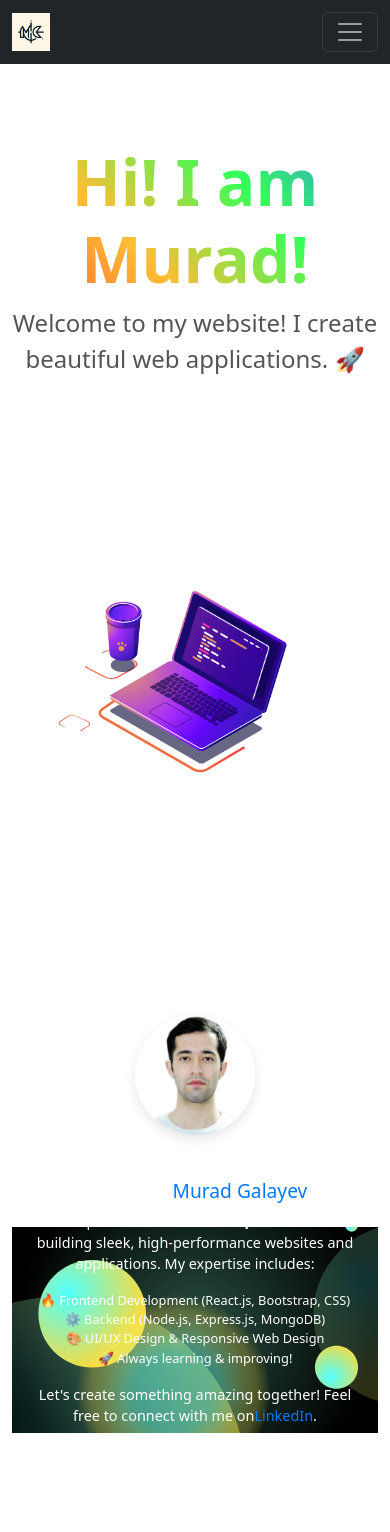
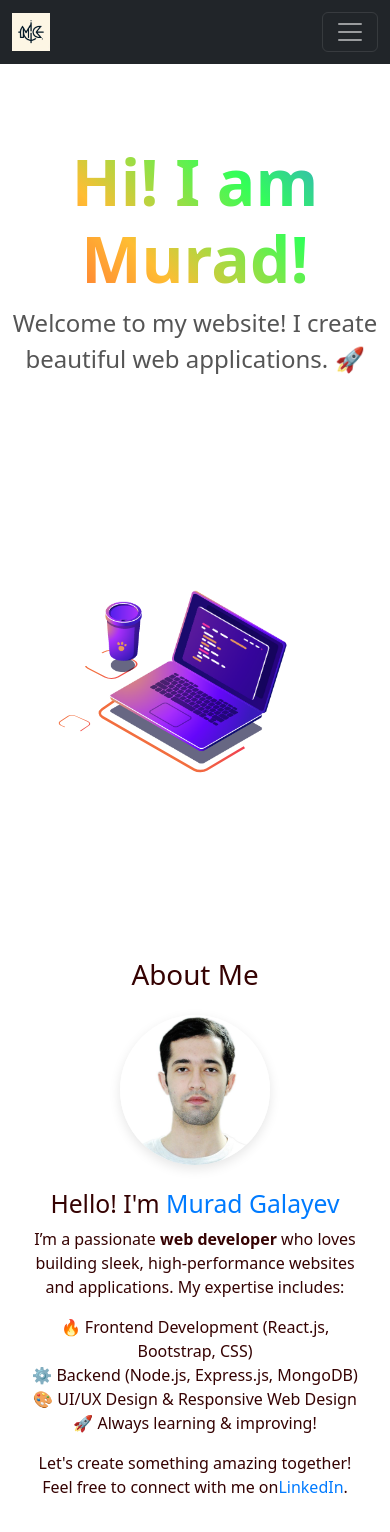
Before and after one commit to MuradQalayev/my-portfolio, a React (Vite) app in the folder client/: page / in a window 390 px wide. Shown: the top 1532 px of the page. Built offline with nearby package versions, Linux system fonts and the light colour scheme.

Commit message:
about section is updated

```diff
--- a/client/package.json
+++ b/client/package.json
@@ -18,6 +18,7 @@
     "react": "^18.3.1",
     "react-bootstrap": "^2.10.7",
     "react-dom": "^18.3.1",
+    "react-intersection-observer": "^9.15.0",
     "react-router": "^7.1.3"
   },
   "devDependencies": {
--- a/client/routes/About.jsx
+++ b/client/routes/About.jsx
@@ -1,38 +1,50 @@
-import React from 'react';
+import React, { useEffect, useState, useRef } from 'react';
 import { Container, Row, Col, Image } from 'react-bootstrap';
-import Lottie from 'lottie-react';
 
-import myPhoto from '../public/22.jpg'; // Replace with your photo
-import aboutAnimation from '../public/about.json'; // Replace with your Lottie animation
-import '../src/About.css'; // CSS for styling
+import '../src/About.css';
 
 const About = () => {
+  const [isVisible, setIsVisible] = useState(false);
+  const imageRef = useRef(null);
+
+  useEffect(() => {
+    const observer = new IntersectionObserver(
+      (entries) => {
+        if (entries[0].isIntersecting) {
+          setIsVisible(true);
+        }
+      },
+      { threshold: 0.5 } // Trigger when 50% of the image is in view
+    );
+
+    if (imageRef.current) {
+      observer.observe(imageRef.current);
+    }
+
+    return () => {
+      if (imageRef.current) {
+        observer.unobserve(imageRef.current);
+      }
+    };
+  }, []);
+
   return (
     <div className="about-section">
-      {/* Background Lottie Animation */}
-      <Lottie
-        animationData={aboutAnimation}
-        loop={true}
-        className="about-lottie"
-      />
-
-      {/* Foreground Content (Text & Image) */}
       <Container className="about-content">
         <h1 className="text-center mb-4">About Me</h1>
 
         <Row className="align-items-center">
-          {/* Left Section - Photo */}
           <Col xs={12} md={4} className="text-center mb-4 mb-md-0">
             <Image
-              src={myPhoto}
+              ref={imageRef}
+              src="/22.jpg" // Directly reference image
               alt="Murad Galayev"
-              className="profile-photo"
+              className={`profile-photo ${isVisible ? 'animate-image' : ''}`} // Add animation class when visible
               roundedCircle
               fluid
             />
           </Col>
 
-          {/* Right Section - Text */}
           <Col xs={12} md={8} className="about-text">
             <h2>Hello! I'm <span className="name-highlight">Murad Galayev</span></h2>
             <p>
--- a/client/src/About.css
+++ b/client/src/About.css
@@ -1,47 +1,41 @@
+* About.css */
 .about-section {
   position: relative;
   width: 100%;
-    height: 100vh; /* Ensure it takes full viewport height */
+  height: 100vh; /* Full viewport height */
   overflow: hidden;
-  }
-
-  .about-lottie {
-    position: absolute;
-    top: 0;
-    left: 0;
-    width: 100%;
-    height: 100%;
-    z-index: -1; /* Keep the animation in the background */
-    object-fit: cover; /* Ensure the animation covers the section fully */
 }
 
 .about-content {
   position: relative;
-    z-index: 1; /* Ensure content appears above the animation */
-    padding-top: 50px;
-    padding-bottom: 50px;
-    color: #fff; /* Make the text stand out against the background */
+  z-index: 1;
+  padding: 50px 15px;
+  color: #350202; /* Text color */
 }
 
 .profile-photo {
-    width: 200px; /* Default size for large screens */
+    width: 200px;
     height: 200px;
     border-radius: 50%;
-    object-fit: cover; /* Keep the aspect ratio intact */
+    object-fit: cover;
     box-shadow: 0 4px 12px rgba(0, 0, 0, 0.1);
-    transition: width 0.3s ease, height 0.3s ease;
+    transition: transform 0.6s ease, opacity 0.6s ease;
+    opacity: 0; /* Initially hidden */
+    transform: translateY(50px); /* Initial position */
   }
+
+  .profile-photo.animate-image {
+    opacity: 1; /* Fully visible */
+    transform: translateY(0); /* Move to normal position */
+  }
+
 
 .about-text {
   text-align: center;
 }
 
 .name-highlight {
-    color: #007bff; /* Highlight color for the name */
-  }
-
-  h2, p {
-    font-size: 1.2rem;
+  color: #007bff; /* Highlight color */
 }
 
 ul {
@@ -62,51 +56,10 @@
   text-decoration: underline;
 }
 
-  /* Responsive adjustments for smaller screens */
+/* Responsive adjustments */
 @media (max-width: 767px) {
-    .about-content {
-      padding-top: 70px; /* Adjust padding for smaller screens */
-    }
-
   .profile-photo {
-      width: 150px; /* Smaller size for mobile */
-      height: 150px; /* Maintain aspect ratio */
-      margin-bottom: 20px;
-    }
-
-    h2 {
-      font-size: 1.5rem;
-    }
-
-    p {
-      font-size: 1rem;
-    }
-
-    ul li {
-      font-size: 0.9rem;
+    width: 150px;
+    height: 150px;
   }
 }
-
-  @media (max-width: 576px) {
-    .about-content {
-      padding-top: 50px; /* Adjust padding for very small screens */
-    }
-
-    .profile-photo {
-      width: 120px; /* Smaller size for small devices */
-      height: 120px;
-      margin-bottom: 20px;
-    }
-
-    h2 {
-      font-size: 1.2rem;
-    }
-
-    p {
-      font-size: 0.9rem;
-    }
-
-    ul li {
-      font-size: 0.8rem;
-    }
-  }
```
Also changed, not shown: 1 other file (tests, documents, lock files or other folders). Lines whose indentation alone changed are shown as unchanged.
